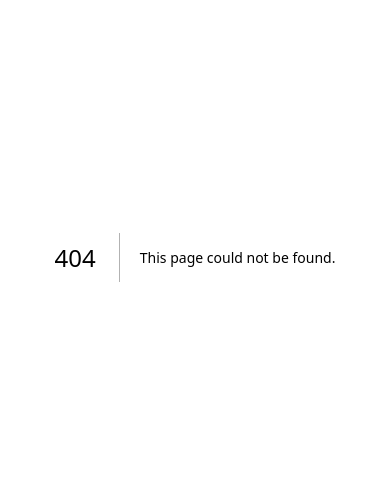
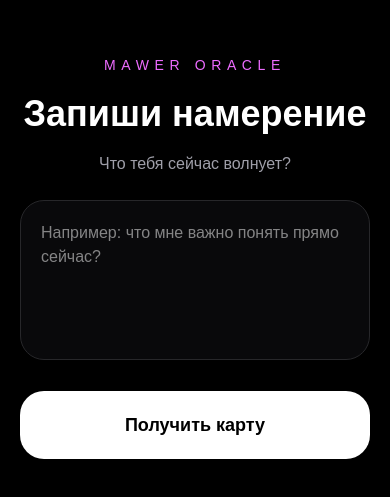
Before and after one commit to Macfandango/mawer-oracle, a Next.js app: page /intention/write in a window 390 px wide. Before the commit this address had no page. Shown: the part 165-662 px from the top of the page. Built offline with nearby package versions, Linux system fonts and the light colour scheme; no server answers.

Commit message:
fix mobile intention pages

```diff
--- a/app/intention/mind/page.tsx
+++ b/app/intention/mind/page.tsx
@@ -26,6 +26,7 @@
   const [loading, setLoading] = useState(false);
 
   const saveIntention = async () => {
+    if (loading) return;
     setLoading(true);
 
     const readingId = crypto.randomUUID();
@@ -69,11 +70,16 @@
           </p>
         </div>
 
-        <div
+<div
   role="button"
   tabIndex={0}
   onClick={saveIntention}
-  onTouchEnd={saveIntention}
+  onPointerUp={saveIntention}
+  style={{
+    WebkitUserSelect: "none",
+    userSelect: "none",
+    touchAction: "manipulation",
+  }}
   className="w-full bg-white text-black py-5 rounded-3xl font-bold text-lg text-center cursor-pointer active:scale-[0.98]"
 >
   {loading ? "..." : "Получить карту"}
--- a/app/intention/write/Page.tsx
+++ b/app/intention/write/page.tsx
@@ -28,6 +28,7 @@
   const [loading, setLoading] = useState(false);
 
   const saveIntention = async () => {
+    if (loading) return;
     setLoading(true);
 
     const readingId = crypto.randomUUID();
@@ -78,11 +79,16 @@
           className="w-full h-40 bg-zinc-950 border border-zinc-800 rounded-3xl p-5 outline-none resize-none"
         />
 
-       <div
+      <div
   role="button"
   tabIndex={0}
   onClick={saveIntention}
-  onTouchEnd={saveIntention}
+  onPointerUp={saveIntention}
+  style={{
+    WebkitUserSelect: "none",
+    userSelect: "none",
+    touchAction: "manipulation",
+  }}
   className="w-full bg-white text-black py-5 rounded-3xl font-bold text-lg text-center cursor-pointer active:scale-[0.98]"
 >
   {loading ? "..." : "Получить карту"}
```
